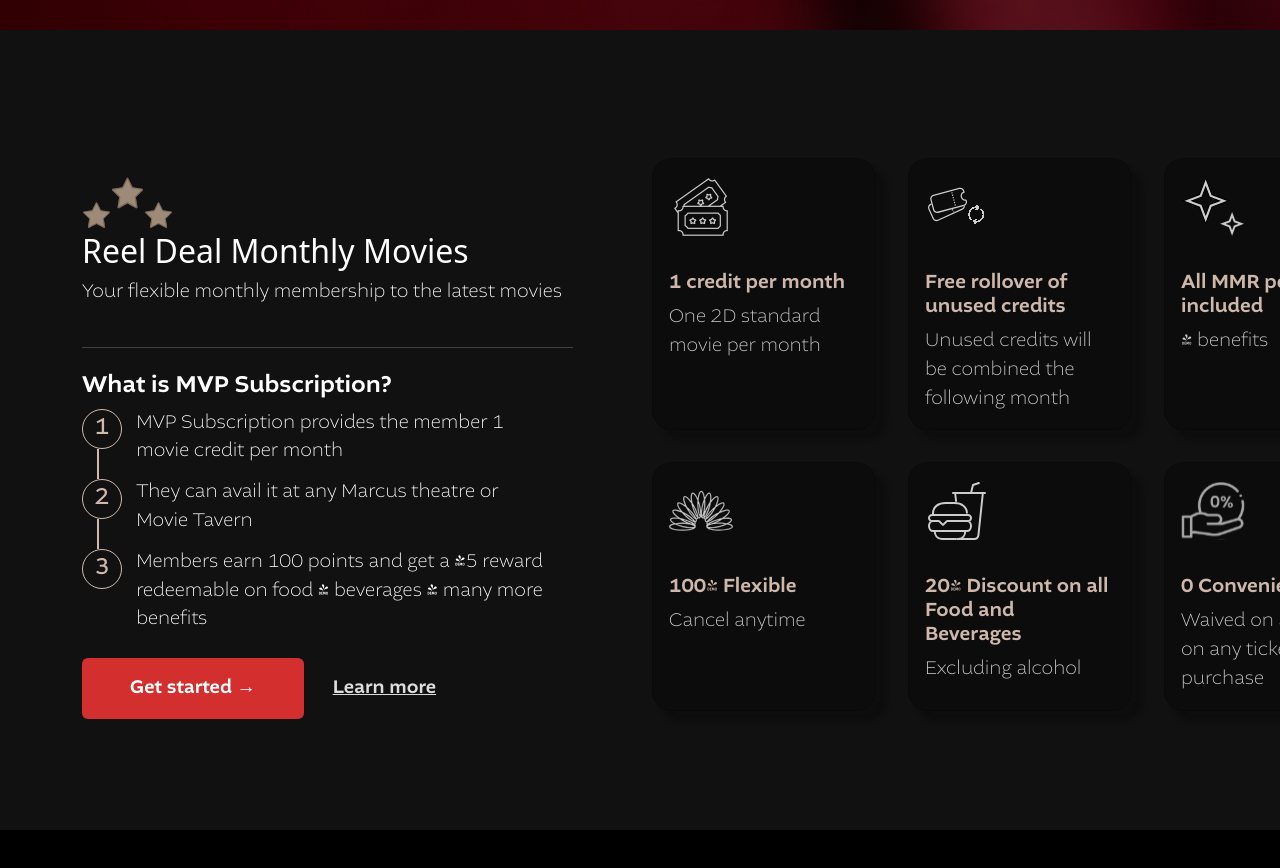
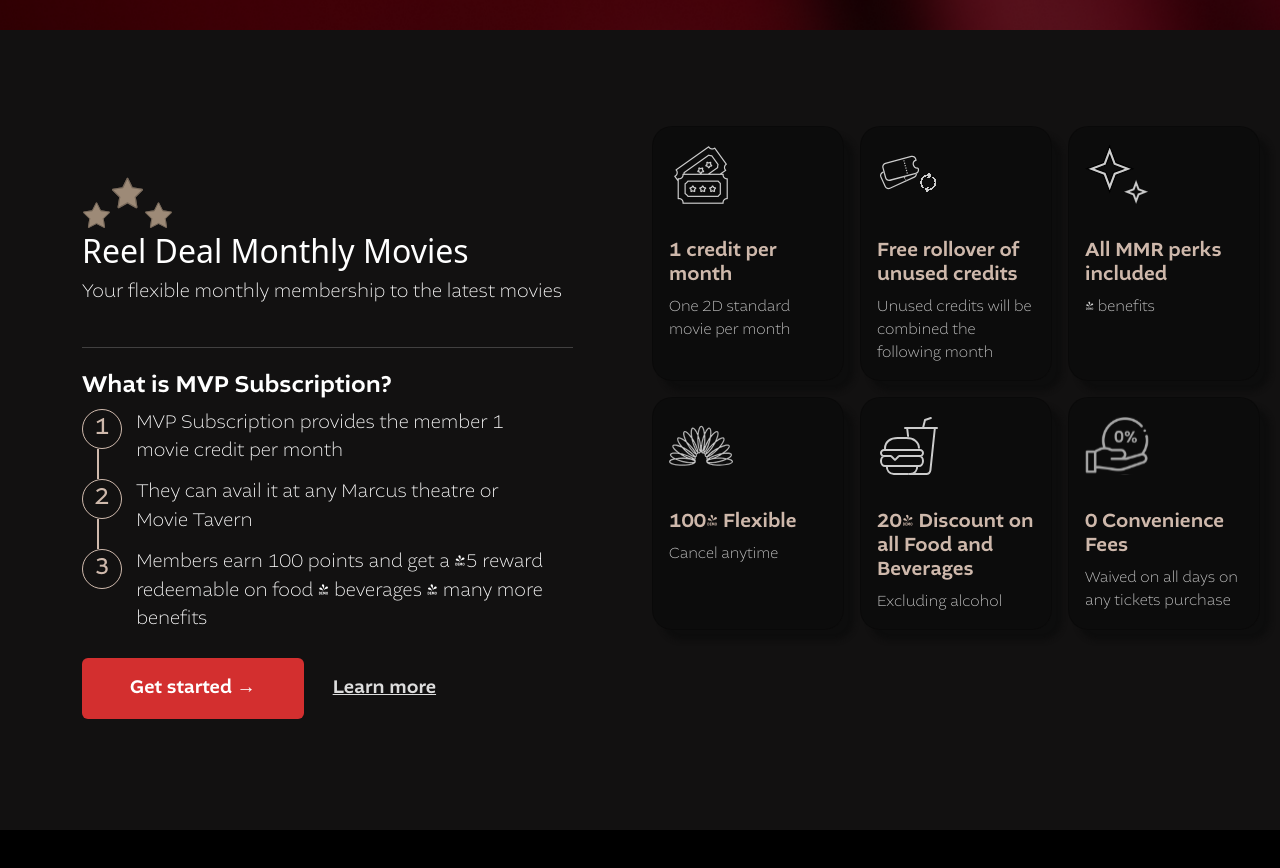
Before and after one commit to Kuladeepjayker/Assignment_Flux, a React (Create React App) app: page / in a window 1280 px wide. Shown: the part 600-1468 px from the top of the page. Built offline with nearby package versions, Linux system fonts and the light colour scheme.

Commit message:
Update benefitGrid.css
Added CSS

```diff
--- a/src/styles/benefitGrid.css
+++ b/src/styles/benefitGrid.css
@@ -39,6 +39,25 @@
     color: #ccc; /* Light grey for text */
   }
 
+/* Media Query for 1480px and larger screens */
+@media (max-width: 1480px) {
+  .benefits-grid {
+    grid-template-columns: repeat(3, 1fr); /* Adjusting to 4 columns for larger screens */
+    gap: 1rem; /* Increase gap between grid items if necessary */
+    margin-top: 6rem; /* Adjust margin for better spacing */
+  }
+
+  .benefit-card {
+    width: 12rem; /* Adjust width of cards for larger screens */
+    font-size: 0.8rem; /* Increase font size if needed */
+  }
+
+  .benfit-img {
+    width: 2.5rem; /* Adjust image size if necessary */
+    height: 2.5rem;
+  }
+}
+
 
 /* Media Queries for 390px Width */
 @media (max-width: 390px) {
```
Lines whose indentation alone changed are shown as unchanged.
